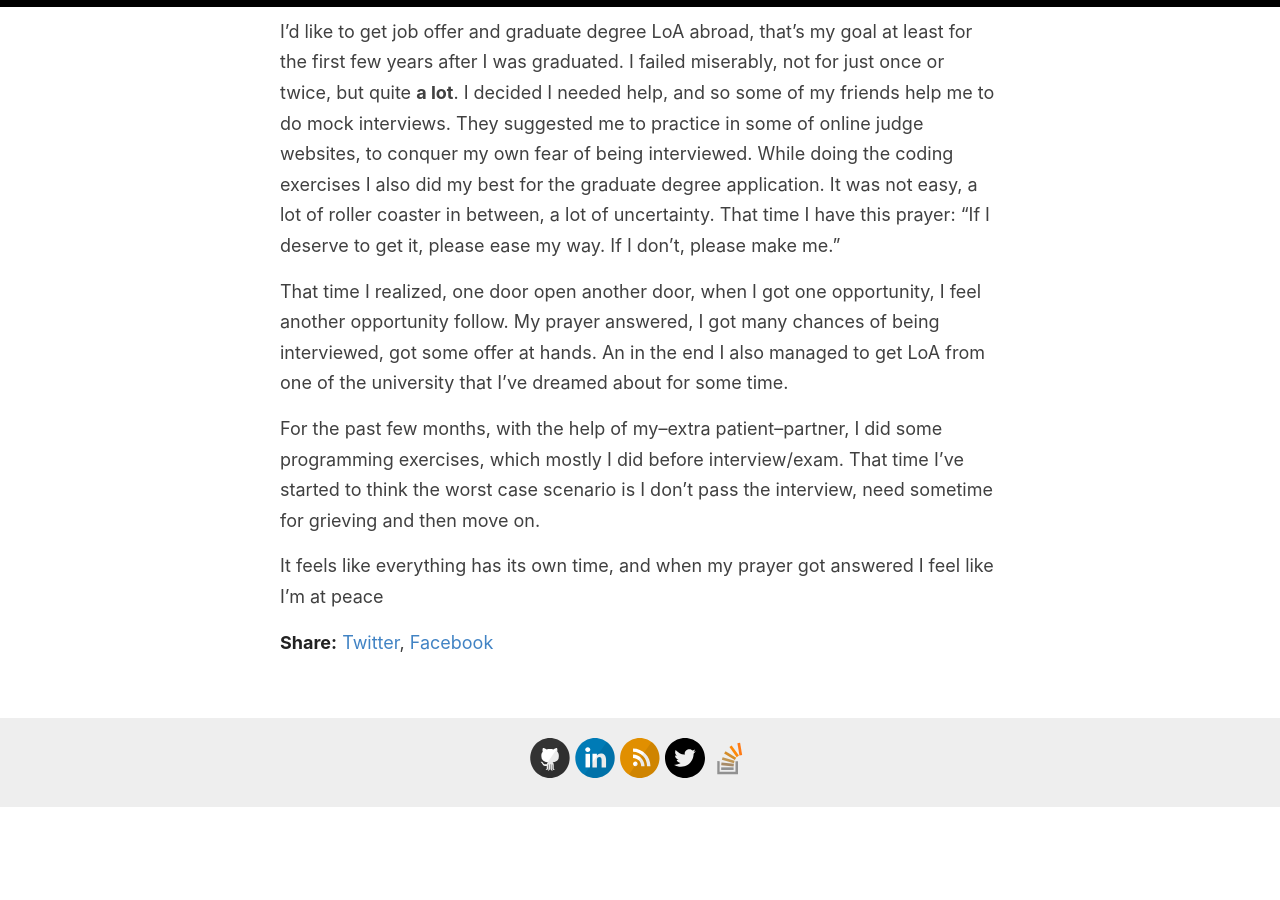
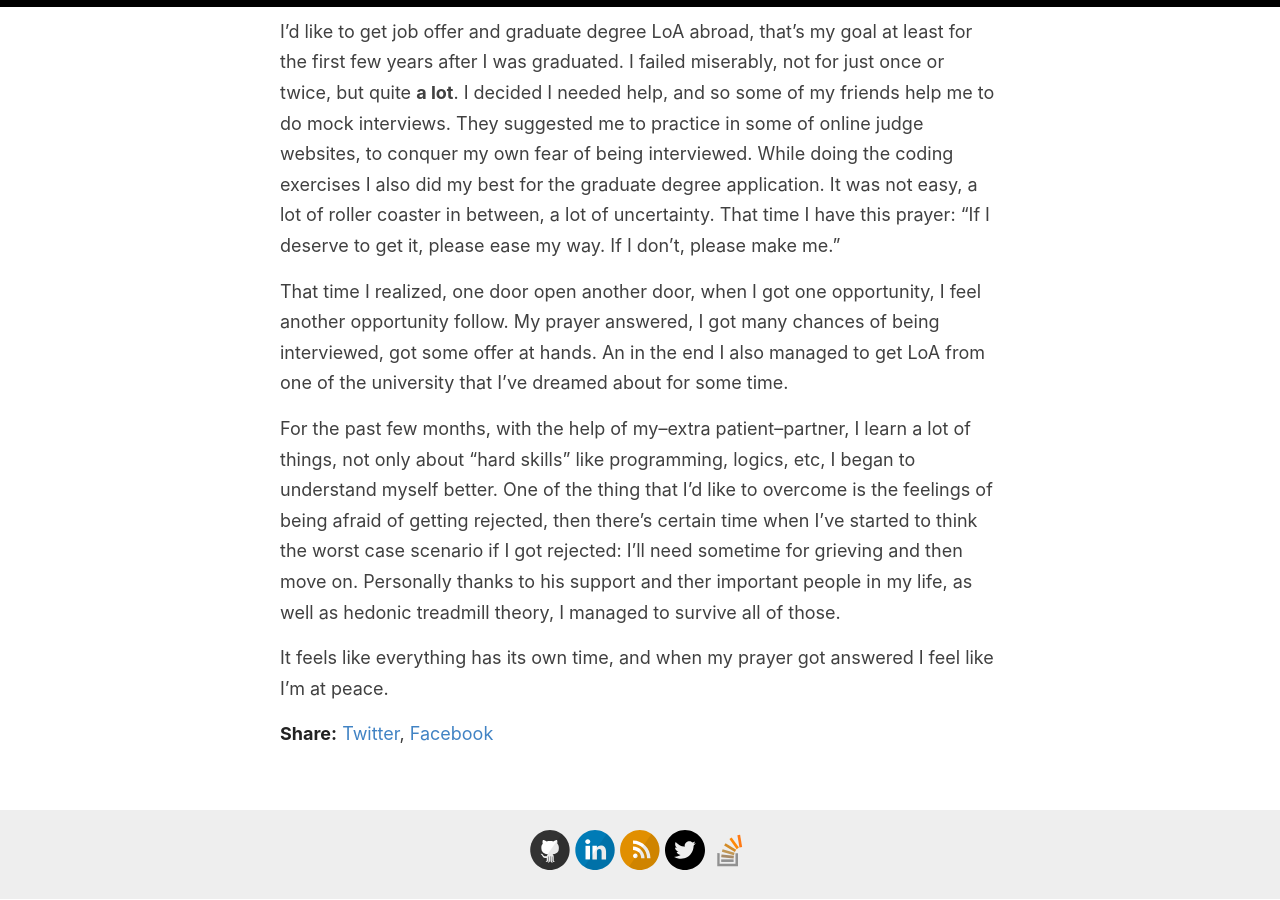
Before and after one commit to irvifa/irvifa.github.io, a Jekyll site: the page built from _posts/2021-09-12-time.md, in a window 1280 px wide and 900 px high, scrolled down 943 px. Built offline with Jekyll 4.4.1, drawn with Linux system fonts in a browser that asks for light colours; before the commit the page ends 1751 px from its top, so only the background shows below that.

Commit message:
Apply suggestions from code review

```diff
--- a/_posts/2021-09-12-time.md
+++ b/_posts/2021-09-12-time.md
@@ -20,6 +20,6 @@
 
 That time I realized, one door open another door, when I got one opportunity, I feel another opportunity follow. My prayer answered, I got many chances of being interviewed, got some offer at hands. An in the end I also managed to get LoA from one of the university that I've dreamed about for some time.
 
-For the past few months, with the help of my--extra patient--partner, I did some programming exercises, which mostly I did before interview/exam. That time I've started to think the worst case scenario is I don't pass the interview, need sometime for grieving and then move on.
+For the past few months, with the help of my--extra patient--partner, I learn a lot of things, not only about "hard skills" like programming, logics, etc, I began to understand myself better. One of the thing that I'd like to overcome is the feelings of being afraid of getting rejected, then there's certain time when I've started to think the worst case scenario if I got rejected: I'll need sometime for grieving and then move on. Personally thanks to his support and ther important people in my life, as well as hedonic treadmill theory, I managed to survive all of those.
 
-It feels like everything has its own time, and when my prayer got answered I feel like I'm at peace
+It feels like everything has its own time, and when my prayer got answered I feel like I'm at peace.
```
